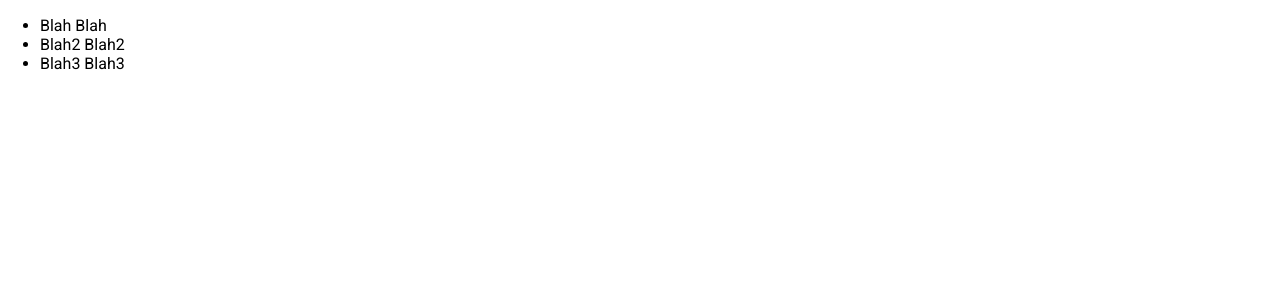
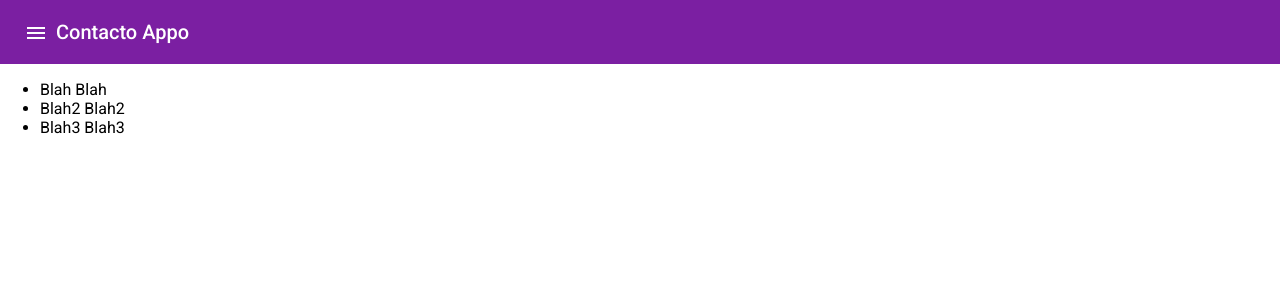
Before and after one commit to jniculescu/FrontEnd, an Angular app in the folder KLI1317-contacts-app/: page / in a window 1280 px wide. Shown: the top 300 px of the page. Built offline with nearby package versions, Linux system fonts and the light colour scheme.

Commit message:
side nav incomplete....

```diff
--- /dev/null
+++ b/KLI1317-contacts-app/src/app/UI/toolbar/toolbar.component.html
@@ -0,0 +1,16 @@
+<mat-drawer-container class="example-container" autosize>
+  <mat-drawer #drawer class="example-sidenav" mode="side">
+    <p>Auto-resizing sidenav</p>
+    <p *ngIf="showFiller">Lorem, ipsum dolor sit amet consectetur.</p>
+    <button (click)="showFiller = !showFiller" mat-raised-button>
+      Toggle extra text
+    </button>
+  </mat-drawer>
+
+<mat-toolbar color="primary">
+  <button mat-icon-button color="basic" (click)="drawer.toggle()">
+    <mat-icon>menu</mat-icon>
+  </button>
+  <span>Contacto Appo</span>
+</mat-toolbar>
+</mat-drawer-container>
--- /dev/null
+++ b/KLI1317-contacts-app/src/app/UI/toolbar/toolbar.component.ts
@@ -0,0 +1,19 @@
+import { Component, OnInit } from '@angular/core';
+
+@Component({
+  selector: 'app-toolbar',
+  templateUrl: './toolbar.component.html',
+  styleUrls: ['./toolbar.component.css']
+})
+export class ToolbarComponent implements OnInit {
+
+  constructor() { }
+
+  ngOnInit() {
+  }
+
+  onMenuClick(){
+
+  }
+
+}
--- a/KLI1317-contacts-app/src/app/app.component.html
+++ b/KLI1317-contacts-app/src/app/app.component.html
@@ -1 +1,2 @@
+<app-toolbar></app-toolbar>
 <app-contact-list></app-contact-list>
```
Also changed, not shown: KLI1317-contacts-app/src/app/app.module.ts (+13 -2 lines), KLI1317-contacts-app/src/app/UI/toolbar/toolbar.component.css (added), 1 other file (tests, documents, lock files or other folders).
